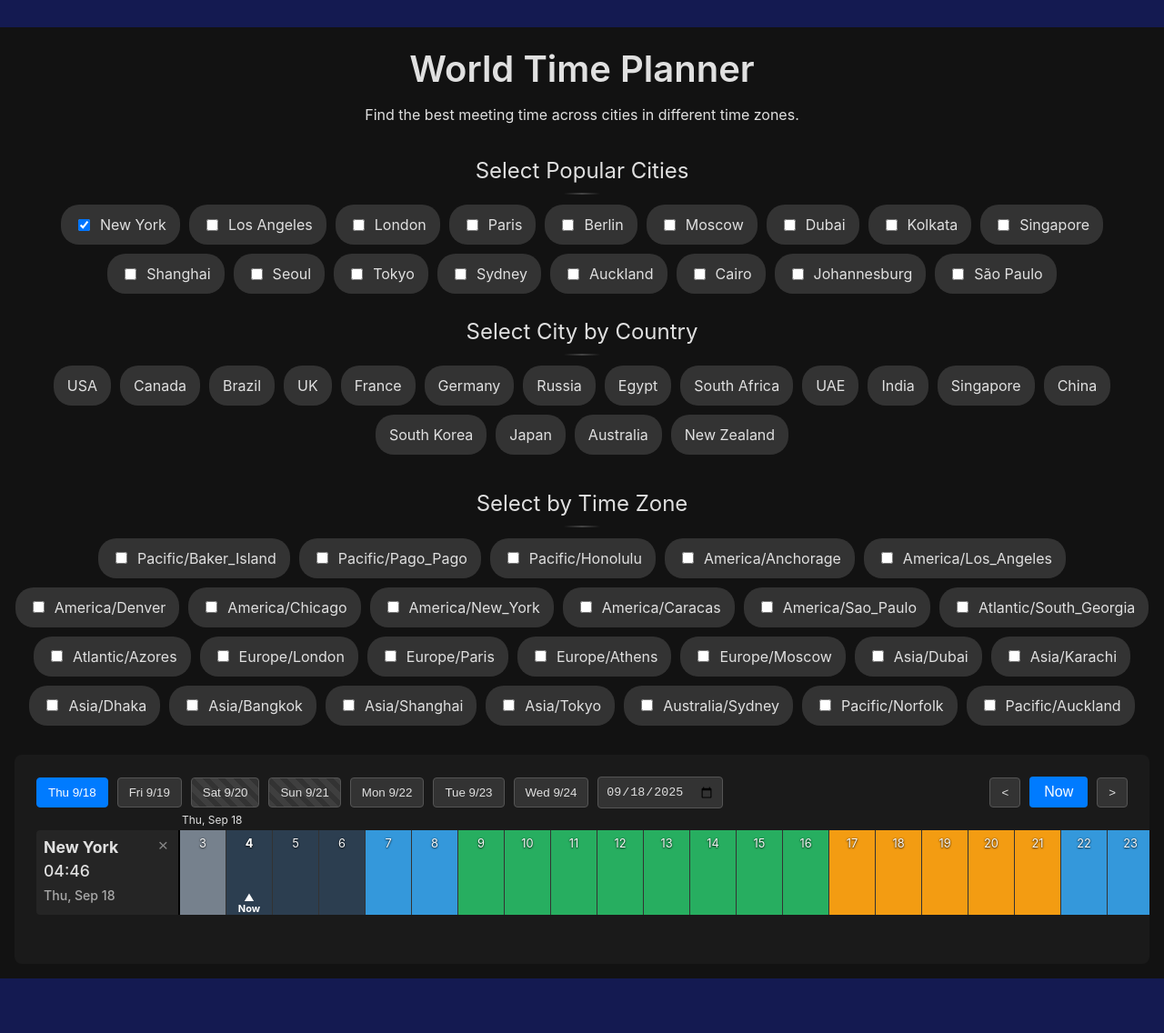
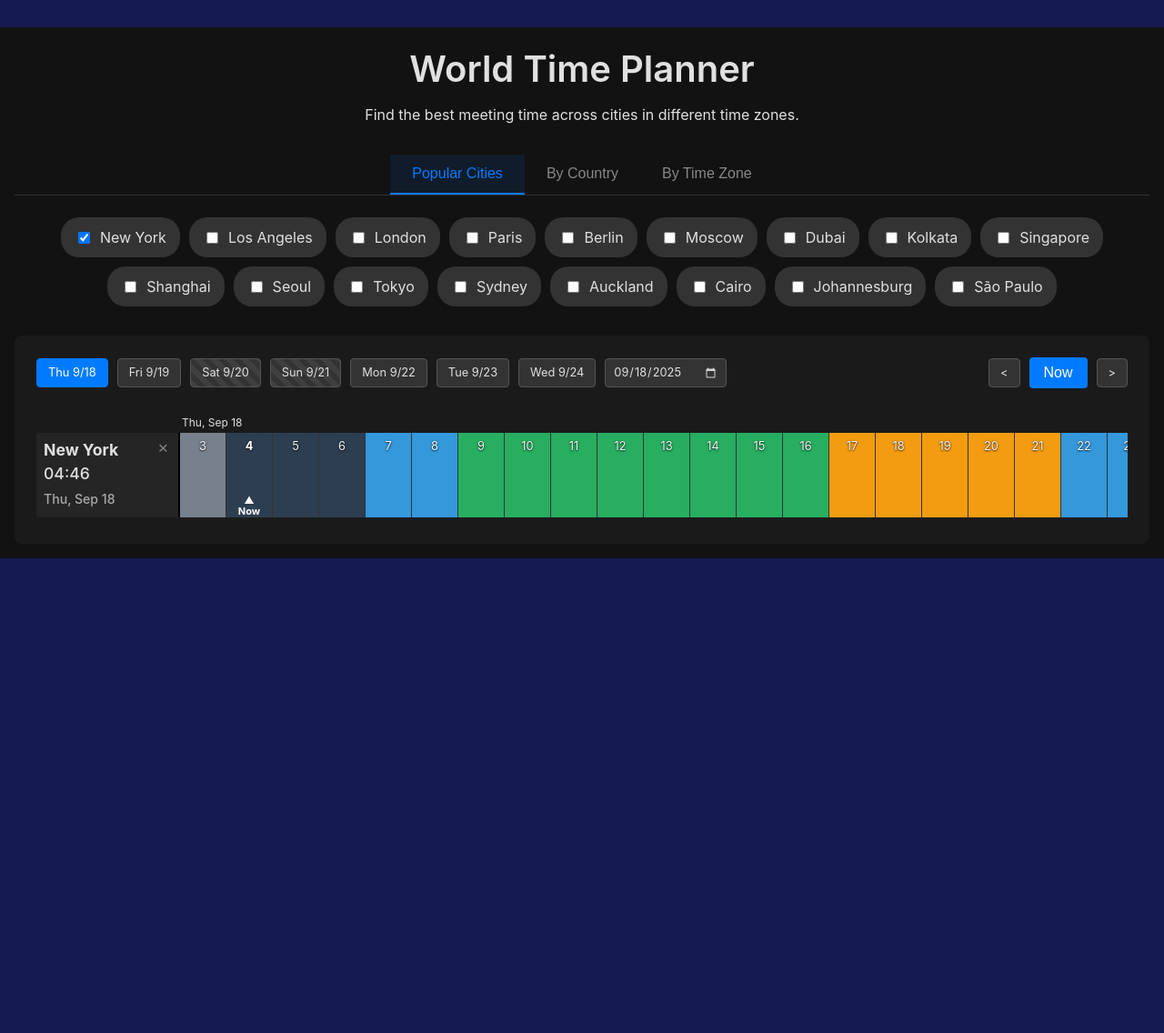
Before and after one commit to lijiaocn/kecology.com, a Jekyll site: the page built from _posts/2025-09-12-world-time-planner.md, in a window 1280 px wide. Shown: the whole page at 91% size. Built offline with Jekyll 4.4.1, drawn with Linux system fonts in a browser that asks for light colours; comment, search, counter and statistics services are not loaded; after the commit the page ends 900 px from its top, so only the background shows below that.

Commit message:
add world time planner

```diff
--- a/_posts/2025-09-12-world-time-planner.md
+++ b/_posts/2025-09-12-world-time-planner.md
@@ -20,18 +20,24 @@ mysetting:
   </header>
 
   <div class="wtp-selectors-container">
-    <div class="wtp-popular-cities">
-      <h2>Select Popular Cities</h2>
-      <div id="popular-cities-list" class="wtp-city-grid"></div>
+    <div class="wtp-tab-buttons">
+      <button class="wtp-tab-btn active" data-tab="popular">Popular Cities</button>
+      <button class="wtp-tab-btn" data-tab="country">By Country</button>
+      <button class="wtp-tab-btn" data-tab="timezone">By Time Zone</button>
     </div>
-    <div class="wtp-country-selector">
-      <h2>Select City by Country</h2>
-      <div id="country-list" class="wtp-country-grid"></div>
+
+    <div class="wtp-tab-content">
+      <div class="wtp-tab-panel active" id="popular-cities-panel">
+        <div id="popular-cities-list" class="wtp-city-grid"></div>
+      </div>
+      <div class="wtp-tab-panel" id="country-panel">
+        <div id="country-list" class="wtp-country-grid"></div>
+      </div>
+      <div class="wtp-tab-panel" id="timezone-panel">
+        <div id="timezone-list" class="wtp-city-grid"></div>
+      </div>
     </div>
-    <div class="wtp-timezone-selector">
-      <h2>Select by Time Zone</h2>
-      <div id="timezone-list" class="wtp-city-grid"></div>
-    </div>
+
     <div id="city-modal" class="wtp-modal">
       <div class="wtp-modal-content">
         <span class="wtp-modal-close">&times;</span>
@@ -40,7 +46,6 @@ mysetting:
         <div id="modal-city-list" class="wtp-city-grid"></div>
       </div>
     </div>
-
   </div>
 
   <div id="wtp-timeline-container" class="wtp-timeline-container">
--- a/assets/css/world-time-planner.css
+++ b/assets/css/world-time-planner.css
@@ -22,6 +22,50 @@
 /* Selector Styles */
 .wtp-selectors-container {
   margin-bottom: 2em;
+}
+
+.wtp-tab-buttons {
+  display: flex;
+  gap: 0;
+  margin-bottom: 1.5em;
+  border-bottom: 1px solid #333;
+  justify-content: center;
+}
+
+.wtp-tab-btn {
+  background: none;
+  border: none;
+  color: #888;
+  padding: 12px 24px;
+  cursor: pointer;
+  font-size: 1em;
+  font-weight: 500;
+  transition: all 0.3s ease;
+  border-bottom: 2px solid transparent;
+  position: relative;
+}
+
+.wtp-tab-btn:hover {
+  color: #ccc;
+  background-color: rgba(255, 255, 255, 0.05);
+}
+
+.wtp-tab-btn.active {
+  color: #007bff;
+  border-bottom-color: #007bff;
+  background-color: rgba(0, 123, 255, 0.1);
+}
+
+.wtp-tab-content {
+  position: relative;
+}
+
+.wtp-tab-panel {
+  display: none !important;
+}
+
+.wtp-tab-panel.active {
+  display: block !important;
 }
 
 .wtp-popular-cities, .wtp-country-selector {
@@ -122,7 +166,7 @@
 .wtp-hint-text {
   margin-top: 8px;
   color: #aaa;
-  font-size: 0.9em;
+  font-size: 0.8em;
 }
 
 
@@ -165,8 +209,6 @@
 .wtp-country-info {
   margin: 15px 0;
   padding: 15px;
-  background-color: #333;
-  border-radius: 6px;
 }
 
 .wtp-timezone-info-box {
@@ -188,7 +230,13 @@
   background-color: #1a1a1a;
   padding: 1.5em;
   border-radius: 8px;
+}
+
+#wtp-rows-wrapper {
   overflow-x: auto;
+  overflow-y: hidden;
+  -webkit-overflow-scrolling: touch;
+  position: relative;
 }
 
 .wtp-timeline-header {
@@ -199,9 +247,123 @@
 }
 
 .wtp-time-nav-controls, .wtp-date-controls {
+  display: flex;
+  align-items: center;
+  gap: 10px;
+}
+
+#wtp-date-buttons {
+  display: flex;
+  gap: 10px;
+  align-items: center;
+  flex-wrap: wrap;
+  justify-content: center;
+}
+
+/* Responsive date buttons */
+@media (max-width: 768px) {
+  #wtp-date-buttons {
+    gap: 6px;
+    flex-wrap: nowrap;
+    overflow-x: auto;
+    -webkit-overflow-scrolling: touch;
+    scrollbar-width: none;
+    -ms-overflow-style: none;
+  }
+
+  #wtp-date-buttons::-webkit-scrollbar {
+    display: none;
+  }
+
+  .wtp-date-button {
+    padding: 6px 8px;
+    font-size: 0.7em;
+    flex-shrink: 0;
+    white-space: nowrap;
+  }
+
+  /* Timeline header adjustments for small screens */
+  .wtp-timeline-header {
+    margin-bottom: 1.2em;
+    gap: 8px;
+  }
+
+  .wtp-time-nav-controls, .wtp-date-controls {
+    gap: 8px;
+  }
+
+  .wtp-date-button, #wtp-scroll-left-btn, #wtp-scroll-right-btn, #wtp-now-btn {
+    padding: 6px 8px;
+    font-size: 0.7em;
+    height: 30px;
+    min-height: 30px;
+    max-height: 30px;
+  }
+
+  #wtp-date-picker {
+    padding: 6px 8px;
+    font-size: 0.7em;
+    height: 30px;
+    min-height: 30px;
+    max-height: 30px;
+  }
+}
+
+@media (max-width: 480px) {
+  #wtp-date-buttons {
+    gap: 4px;
+    flex-wrap: nowrap;
+    overflow-x: auto;
+    -webkit-overflow-scrolling: touch;
+    scrollbar-width: none;
+    -ms-overflow-style: none;
+  }
+
+  #wtp-date-buttons::-webkit-scrollbar {
+    display: none;
+  }
+
+  .wtp-date-button {
+    padding: 4px 4px;
+    font-size: 0.65em;
+    flex-shrink: 0;
+    white-space: nowrap;
     display: flex;
     align-items: center;
-    gap: 10px;
+    justify-content: center;
+  }
+
+  /* Timeline header adjustments for very small screens */
+  .wtp-timeline-header {
+    margin-bottom: 1em;
+    gap: 5px;
+  }
+
+  .wtp-time-nav-controls, .wtp-date-controls {
+    gap: 5px;
+  }
+
+  .wtp-date-button, #wtp-scroll-left-btn, #wtp-scroll-right-btn, #wtp-now-btn {
+    padding: 4px 4px;
+    font-size: 0.65em;
+    height: 28px;
+    min-height: 28px;
+    max-height: 28px;
+    display: flex;
+    align-items: center;
+    justify-content: center;
+  }
+
+  #wtp-date-picker {
+    padding: 4px 4px;
+    font-size: 0.65em;
+    height: 28px;
+    min-height: 28px;
+    max-height: 28px;
+    display: flex;
+    align-items: center;
+    justify-content: center;
+  }
 }
 
 #wtp-date-picker {
@@ -209,7 +371,45 @@
   color: #e0e0e0;
   border: 1px solid #555;
   border-radius: 4px;
-  padding: 8px;
+  padding: 8px 8px;
+  transition: background-color 0.2s, border-color 0.2s;
+  font-family: inherit;
+  font-size: 0.8em;
+  font-weight: normal;
+  line-height: 1;
+  box-sizing: border-box;
+  height: 32px;
+  min-height: 32px;
+  max-height: 32px;
+  vertical-align: top;
+  appearance: none;
+  -webkit-appearance: none;
+  -moz-appearance: none;
+  margin: 0;
+  display: inline-block;
+}
+
+#wtp-date-picker:hover {
+  background-color: #444;
+  border-color: #777;
+}
+
+#wtp-date-picker:focus {
+  outline: none;
+  background-color: #444;
+  border-color: #007bff;
+  box-shadow: 0 0 0 2px rgba(0, 123, 255, 0.25);
+}
+
+/* Style the calendar icon to be more visible */
+#wtp-date-picker::-webkit-calendar-picker-indicator {
+  filter: invert(1);
+  opacity: 0.8;
+  cursor: pointer;
+}
+
+#wtp-date-picker::-webkit-calendar-picker-indicator:hover {
+  opacity: 1;
 }
 
 #wtp-now-btn {
@@ -242,6 +442,21 @@
   padding: 8px 12px;
   cursor: pointer;
   transition: background-color 0.2s, border-color 0.2s;
+  font-family: inherit;
+  font-size: 0.8em;
+  font-weight: normal;
+  line-height: 1;
+  box-sizing: border-box;
+  height: 32px;
+  min-height: 32px;
+  max-height: 32px;
+  vertical-align: top;
+  margin: 0;
+  display: inline-block;
+  white-space: nowrap;
+  overflow: hidden;
+  text-overflow: ellipsis;
+  min-width: 0;
 }
 
 .wtp-date-button.weekend {
@@ -283,18 +498,20 @@
   background-color: #ff5722;
   pointer-events: none; /* So it doesn't block mouse events on rows */
   z-index: 20;
+  left: 0;
 }
 
 .wtp-hover-time-label {
   display: none; /* Initially hidden */
   position: absolute;
   top: 0;
+  left: 0;
   transform: translate(-50%, -100%);
   background-color: #ff5722;
   color: white;
   padding: 0px 8px;
   border-radius: 4px;
-  font-size: 0.9em;
+  font-size: 0.8em;
   white-space: nowrap;
   z-index: 22; /* Above the selector line */
   pointer-events: none;
@@ -304,7 +521,11 @@
 .wtp-timeline-row {
   display: flex;
   align-items: stretch;
-  padding-bottom: 30px; /* Space for day label, keeps row interactive */
+  padding-top: 25px; /* Space for day label above */
+  padding-bottom: 5px; /* Small bottom padding */
+  min-width: fit-content;
+  width: max-content;
+  overflow: visible; /* Ensure day labels are visible */
 }
 
 .wtp-timezone-info {
@@ -346,7 +567,7 @@
 
 /* Responsive font size for very long city names */
 .wtp-city[data-long="true"] {
-  font-size: 0.9em;
+  font-size: 0.8em;
 }
 
 .wtp-city[data-very-long="true"] {
@@ -367,6 +588,9 @@
   border-radius: 0 0 4px 4px;
   /* overflow: hidden; */ /* Removed to allow day labels to show */
   position: relative;
+  min-width: fit-content;
+  width: max-content;
+  overflow: visible; /* Ensure day labels are visible */
 }
 
 .wtp-timeline-hour {
--- a/assets/js/world-time-planner.js
+++ b/assets/js/world-time-planner.js
@@ -187,10 +187,21 @@ document.addEventListener('DOMContentLoaded', () => {
     function init() {
         loadSelectedCities();
         loadCustomCities();
+
+        // Add default cities if none are selected
+        if (selectedCities.size === 0) {
+            selectedCities.add('New York,USA');
+            selectedCities.add('London,UK');
+            selectedCities.add('Shanghai,China');
+            saveSelectedCities();
+        }
+
         populatePopularCities();
         populateCountries();
         populateTimezones();
         addEventListeners();
+        addTabListeners();
+        loadSelectedTab(); // Load saved tab selection
         calculateAndSetTimelineHours();
         // Ensure date is set BEFORE first render so hour blocks get created
         goToNow(); // Set initial time to now and render
@@ -207,7 +218,20 @@ document.addEventListener('DOMContentLoaded', () => {
 
         const selectedDate = parseDate(datePicker.value);
 
-        for (let i = 0; i < 7; i++) {
+        // Calculate number of date buttons based on screen width
+        const screenWidth = window.innerWidth;
+        let buttonCount;
+        if (screenWidth >= 1200) {
+            buttonCount = 7; // Large screens: 7 days
+        } else if (screenWidth >= 768) {
+            buttonCount = 5; // Medium screens: 5 days
+        } else if (screenWidth >= 480) {
+            buttonCount = 2; // Small screens: 2 days
+        } else {
+            buttonCount = 1; // Very small screens: 1 day (minimum)
+        }
+
+        for (let i = 0; i < buttonCount; i++) {
             const date = new Date(today);
             date.setDate(today.getDate() + i);
 
@@ -349,12 +373,73 @@ document.addEventListener('DOMContentLoaded', () => {
             resizeTimeout = setTimeout(() => {
                 calculateAndSetTimelineHours();
                 renderAllTimelineGrids();
+                renderDateButtons(); // Re-render date buttons on resize
             }, 200);
         });
     }
 
+    function addTabListeners() {
+        const tabButtons = document.querySelectorAll('.wtp-tab-btn');
+        const tabPanels = document.querySelectorAll('.wtp-tab-panel');
+
+        tabButtons.forEach(button => {
+            button.addEventListener('click', () => {
+                const targetTab = button.dataset.tab;
+
+                // Save selected tab to localStorage
+                localStorage.setItem('wtp-selected-tab', targetTab);
+
+                // Remove active class from all buttons and panels
+                tabButtons.forEach(btn => btn.classList.remove('active'));
+                tabPanels.forEach(panel => panel.classList.remove('active'));
+
+                // Add active class to clicked button
+                button.classList.add('active');
+
+                // Show corresponding panel
+                let targetPanelId;
+                if (targetTab === 'popular') {
+                    targetPanelId = 'popular-cities-panel';
+                } else {
+                    targetPanelId = `${targetTab}-panel`;
+                }
+                const targetPanel = document.getElementById(targetPanelId);
+                console.log('Target panel ID:', targetPanelId);
+                console.log('Target panel:', targetPanel);
+                if (targetPanel) {
+                    targetPanel.classList.add('active');
+                    console.log('Panel classes after adding active:', targetPanel.className);
+                }
+
+                // Ensure content is populated when switching tabs
+                if (targetTab === 'popular') {
+                    console.log('Switching to popular cities tab');
+                    populatePopularCities();
+                } else if (targetTab === 'country') {
+                    console.log('Switching to country tab');
+                    populateCountries();
+                } else if (targetTab === 'timezone') {
+                    console.log('Switching to timezone tab');
+                    populateTimezones();
+                }
+            });
+        });
+    }
+
+    function loadSelectedTab() {
+        const savedTab = localStorage.getItem('wtp-selected-tab');
+        if (savedTab) {
+            const tabButton = document.querySelector(`[data-tab="${savedTab}"]`);
+            if (tabButton) {
+                tabButton.click(); // Trigger the click event to switch tabs
+            }
+        }
+    }
+
     function handleRowsMouseMove(percent, selectorLeft) {
+        // Position relative to the rows wrapper
         timeSelector.style.left = `${selectorLeft}px`;
+        timeSelector.style.transform = 'none';
 
         const totalMinutes = (percent / 100) * TIMELINE_HOURS * 60;
         currentTimeValue = Math.round(totalMinutes / 30);
@@ -380,7 +465,9 @@ document.addEventListener('DOMContentLoaded', () => {
             });
 
             label.textContent = timeFormatter.format(timeAtCursor);
+            // Position relative to the timeline track using percentage
             label.style.left = `${percent}%`;
+            label.style.transform = 'translate(-50%, -100%)';
             label.style.display = 'block';
         });
     }
@@ -526,10 +613,23 @@ document.addEventListener('DOMContentLoaded', () => {
     }
 
     function populatePopularCities() {
+        const popularCitiesList = document.getElementById('popular-cities-list');
+        if (!popularCitiesList) {
+            console.error('popular-cities-list element not found');
+            return;
+        }
+
+        console.log('populatePopularCities called, popularCities:', popularCities);
+        console.log('popularCitiesList element:', popularCitiesList);
         popularCitiesList.innerHTML = '';
         // Built-in popular cities
+        let addedCount = 0;
         popularCities.forEach(({ city, country }) => {
-            const timezone = timezoneData[country][city];
+            const timezone = timezoneData[country] && timezoneData[country][city] ? timezoneData[country][city] : null;
+            if (!timezone) {
+                console.warn(`Timezone not found for ${city}, ${country}`);
+                return;
+            }
             const cityKey = `${city},${country}`;
             const label = document.createElement('label');
             const checkbox = document.createElement('input');
@@ -541,7 +641,10 @@ document.addEventListener('DOMContentLoaded', () => {
             label.appendChild(checkbox);
             label.append(city);
             popularCitiesList.appendChild(label);
+            addedCount++;
         });
+        console.log(`Added ${addedCount} popular cities to DOM`);
+        console.log('popularCitiesList children count:', popularCitiesList.children.length);
 
         // Custom cities persisted by user
         customCities.forEach(({ label: displayName, timezone }) => {
@@ -605,7 +708,16 @@ document.addEventListener('DOMContentLoaded', () => {
             timezoneList.appendChild(labelEl);
         });
     }
-    function populateCountries() { for (const country in timezoneData) { const countryItem = document.createElement('div'); countryItem.className = 'wtp-country-item'; countryItem.textContent = country; countryItem.dataset.country = country; countryList.appendChild(countryItem); } }
+    function populateCountries() {
+        countryList.innerHTML = ''; // 清空容器避免重复
+        for (const country in timezoneData) {
+            const countryItem = document.createElement('div');
+            countryItem.className = 'wtp-country-item';
+            countryItem.textContent = country;
+            countryItem.dataset.country = country;
+            countryList.appendChild(countryItem);
+        }
+    }
     function openCityModal(country) {
         modalCountryName.textContent = country;
 
```
